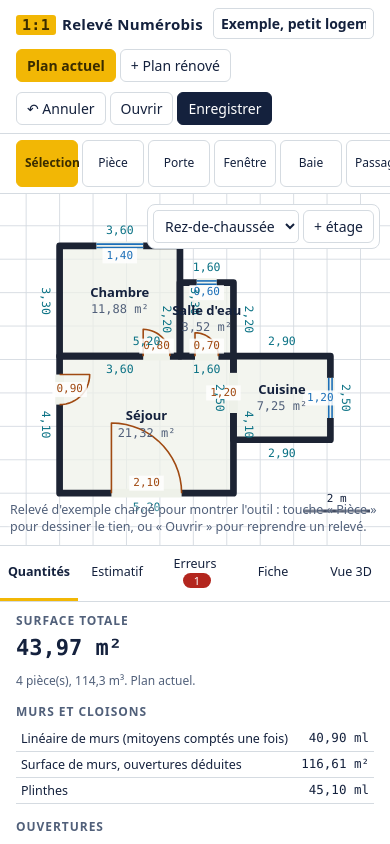
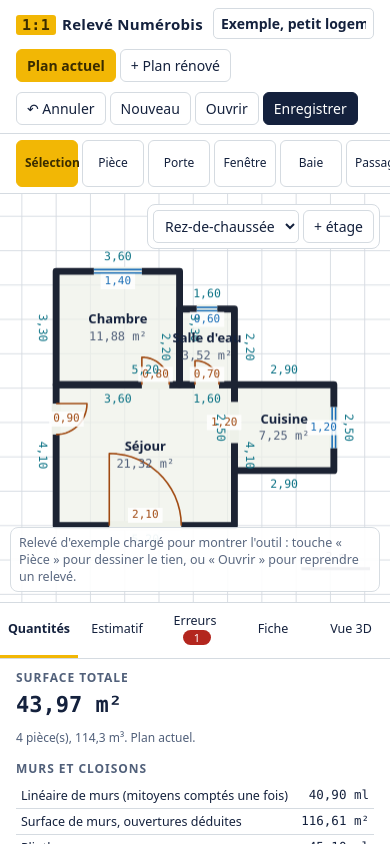
Before and after one commit to Numerobis973/releve-numerobis, a plain HTML site: page index.html in a window 390 px wide. Drawn offline with Linux system fonts and the light colour scheme; no server answers.

Commit message:
Add files via upload

```diff
--- a/index.html
+++ b/index.html
@@ -49,13 +49,13 @@ td.n,th.n{text-align:right;font-family:var(--chiffres);font-variant-numeric:tabu
 #ra>*{pointer-events:auto}#ra .bulle{background:rgba(10,14,20,.78);color:#fff;border-radius:10px;padding:8px 12px;font-size:14px;text-align:center}
 #ra button{font-size:16px;padding:12px 16px;border-radius:10px}
 @media (max-width:760px){#corps{flex-direction:column}#outils{flex-direction:row;border-right:0;border-bottom:1px solid var(--trait);padding:6px max(16px,env(safe-area-inset-right,0px)) 6px max(16px,env(safe-area-inset-left,0px))}#outils button{width:auto;min-width:62px;padding:8px 8px}#outils hr{display:none}
- #cote{width:auto;max-width:none;border-left:0;border-top:1px solid var(--trait);height:42%}#planche{min-height:40%}#panneau{padding:10px max(16px,env(safe-area-inset-right,0px)) 10px max(16px,env(safe-area-inset-left,0px))}}
+ #cote{width:auto;max-width:none;border-left:0;border-top:1px solid var(--trait);height:34%}#planche{min-height:50%}#saisie{top:56px;right:10px;flex-wrap:wrap}#saisie input{flex:1;min-width:80px}#aide{background:var(--planche);border:1px solid var(--trait);border-radius:8px;padding:6px 8px;text-shadow:none;opacity:.94}#panneau{padding:10px max(16px,env(safe-area-inset-right,0px)) 10px max(16px,env(safe-area-inset-left,0px))}}
 </style>
 <div id="haut">
  <h1><b>1:1</b>Relevé Numérobis</h1>
  <input id="nom" aria-label="Nom du relevé" value="">
  <div class="groupe" role="tablist" aria-label="Plan"><button id="t-actuel" class="actif">Plan actuel</button><button id="t-renove">Plan rénové</button></div>
- <div class="groupe"><button id="b-annuler" title="Annuler (Ctrl+Z)">↶ Annuler</button><button id="b-ouvrir">Ouvrir</button><button id="b-enreg" class="net">Enregistrer</button><button id="b-dossier" hidden>Dossier PDF</button><button id="b-archicad" hidden>ArchiCAD</button><button id="b-ra" hidden>Relevé en RA</button></div>
+ <div class="groupe"><button id="b-annuler" title="Annuler (Ctrl+Z)">↶ Annuler</button><button id="b-nouveau" title="Commencer un relevé vide">Nouveau</button><button id="b-ouvrir">Ouvrir</button><button id="b-enreg" class="net">Enregistrer</button><button id="b-dossier" hidden>Dossier PDF</button><button id="b-archicad" hidden>ArchiCAD</button><button id="b-ra" hidden>Relevé en RA</button></div>
  <span id="etat" class="note"></span>
  <input type="file" id="f-ouvrir" accept=".json,application/json" hidden><input type="file" id="f-fond" accept="image/*" hidden>
 </div>
@@ -215,7 +215,7 @@ $("niveau").onchange=e=>{iNiv=+e.target.value;sel=null;cadrer();tout()};
 $("b-niv").onclick=()=>{memo();const d=NIV();P().niveaux.push({nom:"Étage "+P().niveaux.length,altitude:+(d.altitude+d.hauteur+.2).toFixed(2),hauteur:d.hauteur,pieces:JSON.parse(JSON.stringify(d.pieces)).map(p=>(p.ouvertures=[],p))});iNiv=P().niveaux.length-1;dire("Étage créé à partir des pièces du niveau du dessous : supprime ou ajuste ce qui change.");modifie()};
 $("t-actuel").onclick=()=>{plan="actuel";sel=null;tout()};
 $("t-renove").onclick=()=>{if(!E.plans.renove){memo();E.plans.renove=JSON.parse(JSON.stringify(E.plans.actuel));rechargerFonds();dire("Plan rénové créé comme copie du plan actuel. Modifie-le : les murs créés et démolis sont comptés dans les quantités.")}plan="renove";sel=null;modifie()};
-$("nom").onchange=e=>{E.nom=e.target.value;modifie()};$("b-annuler").onclick=annuler;
+$("nom").onchange=e=>{E.nom=e.target.value;modifie()};$("b-annuler").onclick=annuler;$("b-nouveau").onclick=()=>{memo();E.plans={actuel:{niveaux:[{nom:"Rez-de-chaussée",altitude:0,hauteur:2.5,pieces:[]}]},renove:null};E.nom="Nouveau relevé";plan="actuel";iNiv=0;sel=null;cadrer();modifie();dire("Relevé vide : touche « Pièce » puis chaque angle. « Annuler » fait revenir le relevé précédent.")};
 function tout(){$("nom").value=E.nom;$("t-actuel").classList.toggle("actif",plan==="actuel");$("t-renove").classList.toggle("actif",plan==="renove");$("t-renove").textContent=E.plans.renove?"Plan rénové":"+ Plan rénové";niveauxMaj();ongletsMaj();panneau();dessiner()}
 // ---------------------------------------------------------------- vue 3D (three.js)
 let T3=null;
@@ -228,7 +228,7 @@ function vue3d(){if(!window.THREE){$("panneau").insertAdjacentHTML("beforeend",'
  const O=[];n.pieces.forEach(p=>(p.ouvertures||[]).forEach(o=>{const a=p.contour[o.mur%p.contour.length],b=p.contour[(o.mur+1)%p.contour.length],L=dist(a,b)||1;O.push({o,m:[a[0]+(b[0]-a[0])/L*o.position,a[1]+(b[1]-a[1])/L*o.position]})}));
  troncons(n.pieces).forEach(([a,b])=>{const L=dist(a,b),u=[(b[0]-a[0])/L,(b[1]-a[1])/L],h=n.hauteur,pt=s=>[a[0]+u[0]*s,a[1]+u[1]*s];const tr=[];O.forEach(x=>{const pr=proj(x.m,a,b);if(pr.d<.05&&pr.s>.01&&pr.s<L-.01&&!tr.some(t=>Math.abs(t.s-pr.s)<.2))tr.push({s:pr.s,o:x.o})});tr.sort((x,y)=>x.s-y.s);let s=0;
   tr.forEach(t=>{const s0=Math.max(s,t.s-t.o.largeur/2),s1=Math.min(L,t.s+t.o.largeur/2);boite(pt(s),pt(s0),0,h,mm);boite(pt(s0),pt(s1),0,t.o.allege,mm);boite(pt(s0),pt(s1),t.o.allege+t.o.hauteur,h,mm);if(t.o.type==="fenetre"||t.o.type==="baie")boite(pt(s0),pt(s1),t.o.allege,t.o.allege+t.o.hauteur,mv,.04);s=s1});boite(pt(s),b,0,h,mm)});
- const pts=n.pieces.flatMap(p=>p.contour);if(pts.length){const xs=pts.map(p=>p[0]),ys=pts.map(p=>p[1]);T3.cible.set((Math.min(...xs)+Math.max(...xs))/2,n.hauteur/3,-(Math.min(...ys)+Math.max(...ys))/2);if(!T3.vu){T3.d=1.5*Math.max(Math.max(...xs)-Math.min(...xs),Math.max(...ys)-Math.min(...ys),4);T3.vu=1}}T3.sc=sc;rendre3d()}
+ const pts=n.pieces.flatMap(p=>p.contour);if(pts.length){const xs=pts.map(p=>p[0]),ys=pts.map(p=>p[1]);T3.cible.set((Math.min(...xs)+Math.max(...xs))/2,n.hauteur/3,-(Math.min(...ys)+Math.max(...ys))/2);if(!T3.vu){T3.d=(T3.cam.aspect<1.3?2.5:1.5)*Math.max(Math.max(...xs)-Math.min(...xs),Math.max(...ys)-Math.min(...ys),4);T3.vu=1}}T3.sc=sc;rendre3d()}
 function rendre3d(){const t=T3;t.cam.position.set(t.cible.x+t.d*Math.cos(t.el)*Math.sin(t.az),t.cible.y+t.d*Math.sin(t.el),t.cible.z+t.d*Math.cos(t.el)*Math.cos(t.az));t.cam.lookAt(t.cible);t.re.render(t.sc,t.cam)}
 // ---------------------------------------------------------------- enregistrement : poste (serveur local), sinon page publiée (téléchargement), sinon fichier
 function fichier(){const o=JSON.parse(JSON.stringify(E));delete o.exemple;return Object.assign({format:"releve-numerobis-1",niveaux:o.plans[plan]?o.plans[plan].niveaux:o.plans.actuel.niveaux,plan_exporte:plan,date:new Date().toISOString().slice(0,10)},o)}
```
